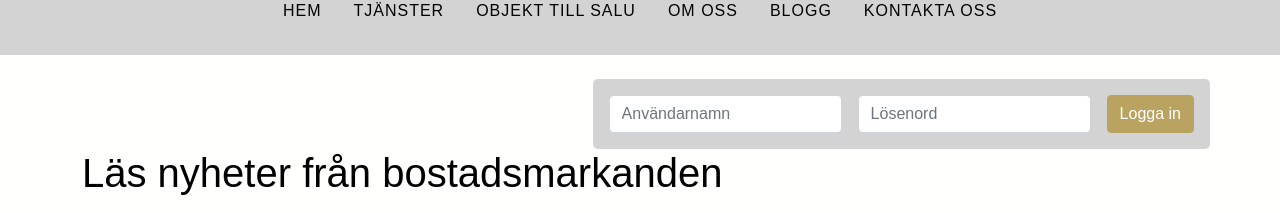
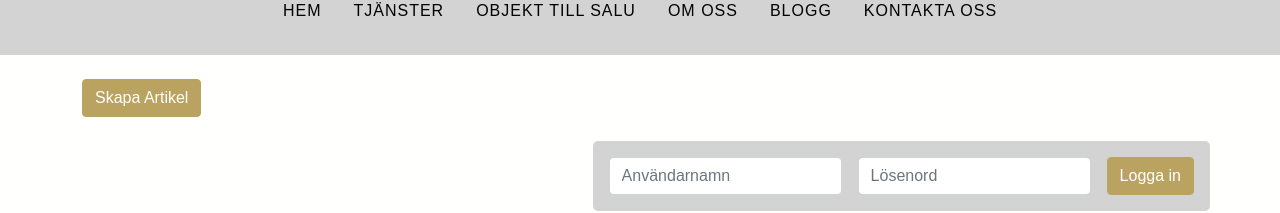
Before and after one commit to jan-beszterda/RealEstate, a React (Create React App) app: page /blog in a window 1280 px wide. Shown: the part 156-369 px from the top of the page. Built offline with nearby package versions, Linux system fonts and the light colour scheme.

Commit message:
added createblogg in Blogg

```diff
--- a/src/components/Blogg.jsx
+++ b/src/components/Blogg.jsx
@@ -3,8 +3,11 @@ import { useState, useEffect } from "react";
 import Section from "./Section";
 import Button from "./Button";
 import Login from "./Login";
+import CreateBlogg from "./CreateBlogg";
 
 function Blogg() {
+const [buttonPopup, setButtonPopup] = useState(false);
+
   const [login, setLogin] = useState({
     userName: "",
     password: "",
@@ -32,6 +35,13 @@ function Blogg() {
 
   return (
     <div className="container-sm">
+      <div>
+        <Button className="btn btn-primary mb-4" onClick={() => setButtonPopup(true)}>
+          Skapa Artikel
+        </Button>
+        <CreateBlogg trigger={buttonPopup} setTrigger={setButtonPopup}></CreateBlogg>
+
+      </div>
       <Login
         loginData={login}
         onChange={handleFieldChange}
--- a/src/components/CreateBlogg.jsx
+++ b/src/components/CreateBlogg.jsx
@@ -2,14 +2,16 @@ import { useState } from "react";
 import React from 'react'
 import Button from "./Button";
 
-function CreateBlogg() {
+function CreateBlogg(props) {
     const [title, setTitle] = useState('');
     const [body, setBody] = useState('');
     const [url, setUrl] = useState('');
 
 
-  return (
+  return (props.trigger) ? (
     <div className="create">
+
+    <button className="closePopup-btn" onClick={() => props.setTrigger(false)}>close</button>
         <h2>Skapa nytt inlägg</h2>
         <form>
             <label>Rubrik</label>
@@ -34,9 +36,10 @@ function CreateBlogg() {
             />
 
             <Button className="btn btn-primary mb-4 ms-2">Skapa inlägg</Button>
+            {props.children}
         </form>
     </div>
-  )
+  ) : "";
 }
 
 export default CreateBlogg
```
